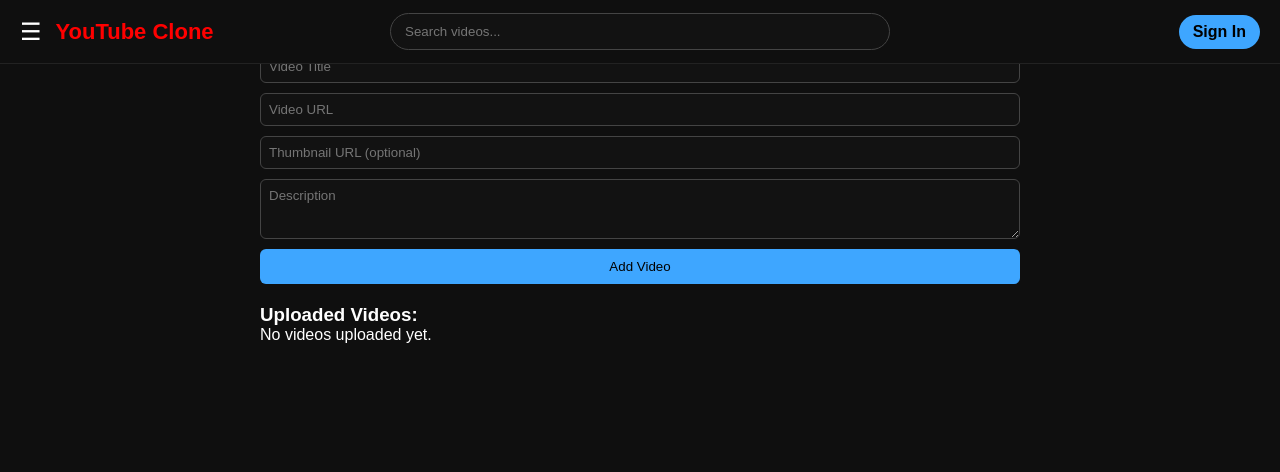
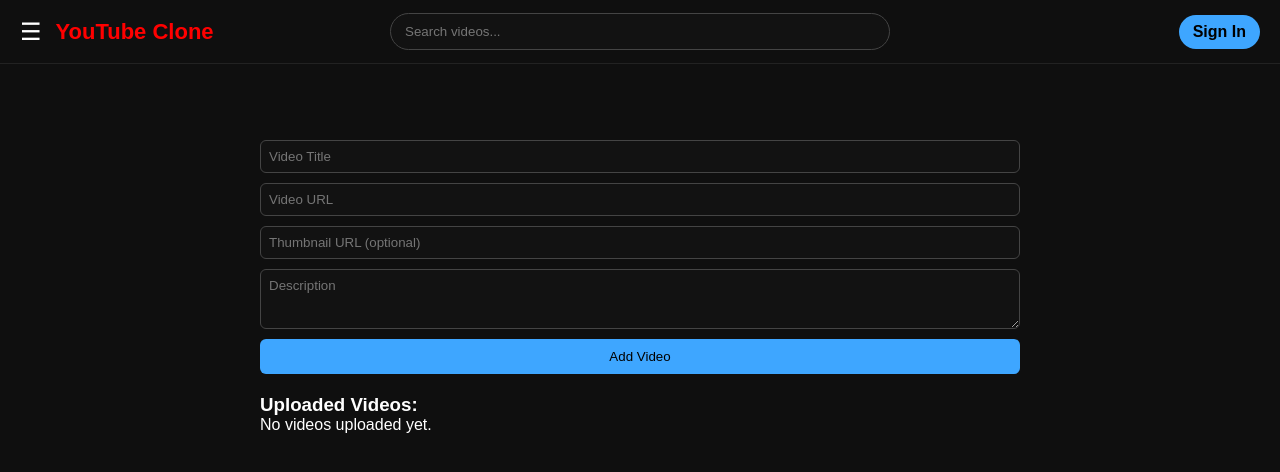
Before and after one commit to VivekanandaBediya/youtube-clone, a React (Vite) app in the folder client/: page /channel in a window 1280 px wide. Shown: the top 472 px of the page. Built offline with nearby package versions, Linux system fonts and the light colour scheme.

Commit message:
Updated the ChannelPage logic

```diff
--- a/client/src/pages/ChannelPage.jsx
+++ b/client/src/pages/ChannelPage.jsx
@@ -48,7 +48,7 @@
   };
 
   return (
-    <div style={{ backgroundColor: "#0f0f0f", minHeight: "100vh", color: "white" }}>
+    <div style={{ backgroundColor: "#0f0f0f", minHeight: "100vh", color: "white", marginTop: "120px"}}>
       <Header />
       <div style={{ maxWidth: "800px", margin: "30px auto", padding: "20px" }}>
         <h2>{channelName}</h2>
```
